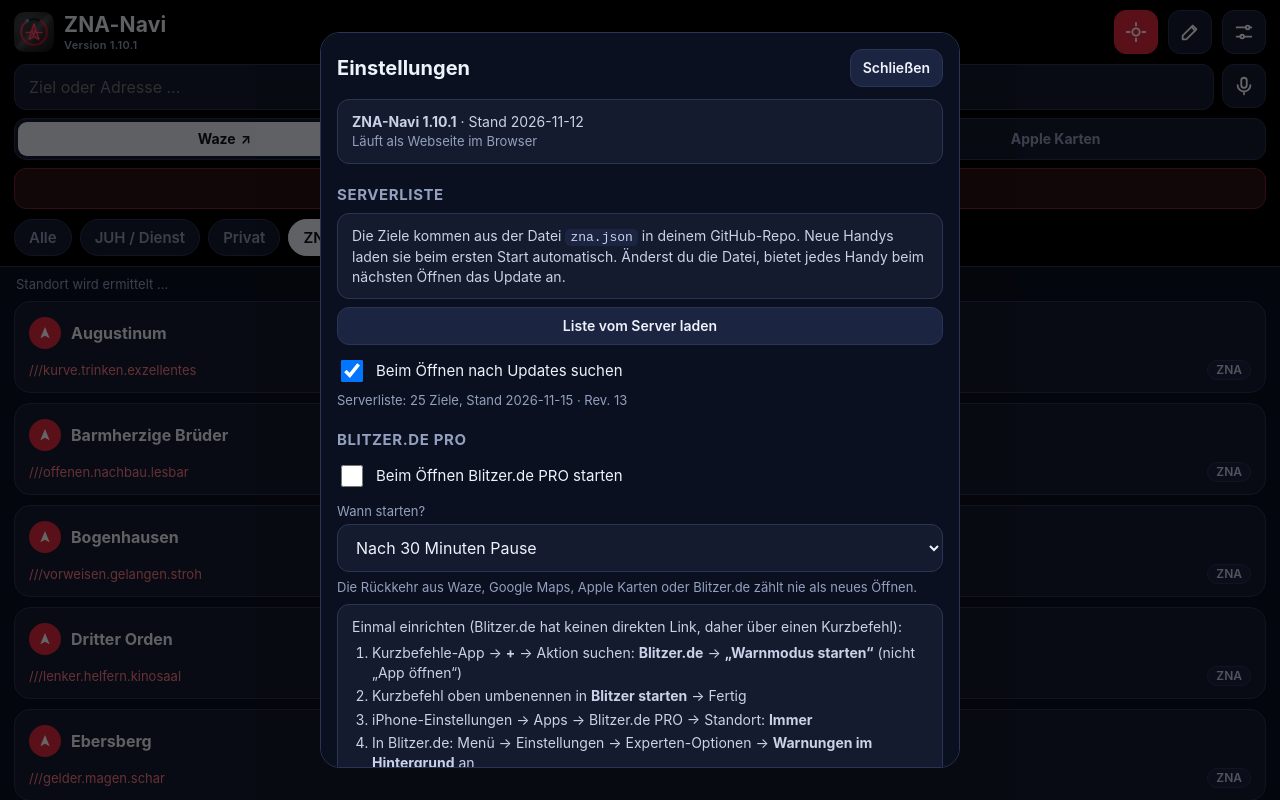
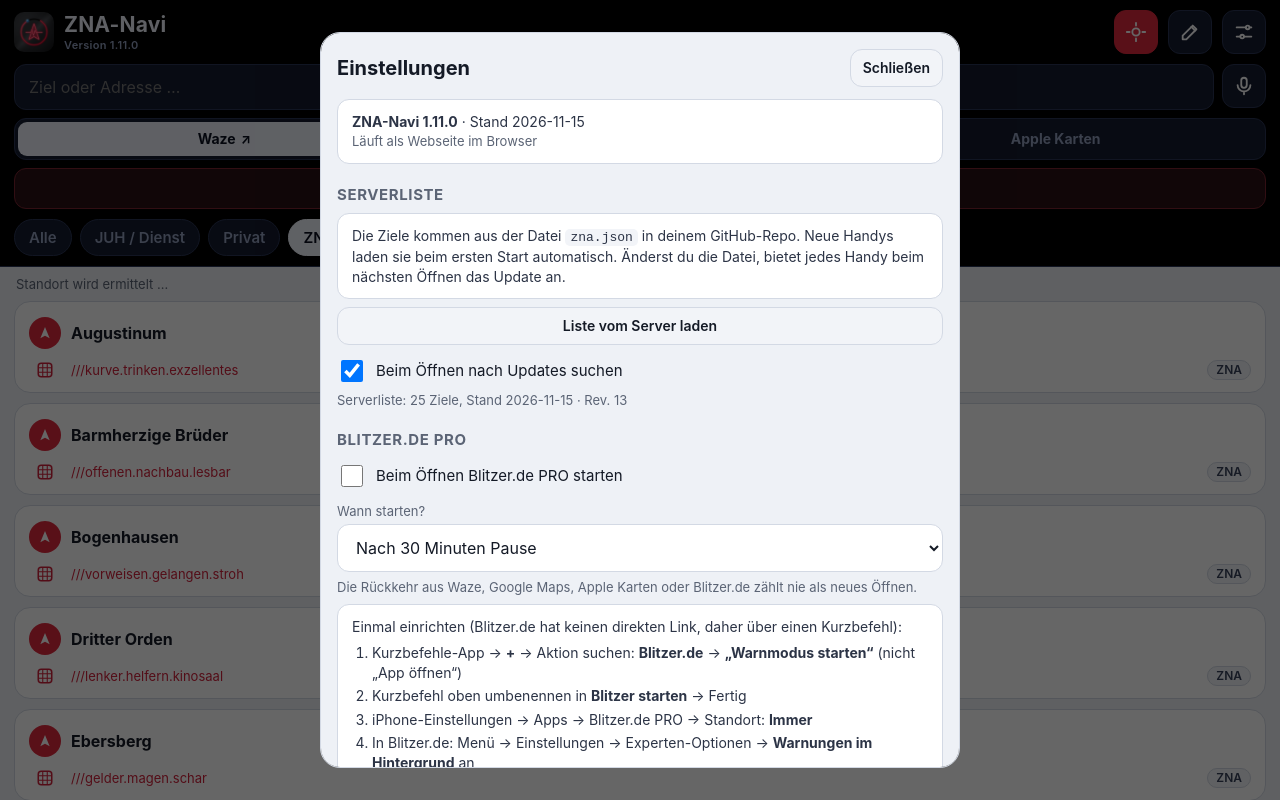
Before and after one commit to Jobacke/ZNA-Navi, a plain HTML site: page index.html in a window 1280 px wide. Both pictures are taken after a click on the button 1244 px from the left and 32 px from the top of the page. Drawn offline with Linux system fonts and the light colour scheme.

Commit message:
v1.11.0: Farbschema Hell/Dunkel/Automatisch, Rastersymbol vor 3-Wort-Adresse
Co-Authored-By: Claude Opus 5.5 <noreply@anthropic.com>
Claude-Session: https://claude.ai/code/session_01RacYTfZxcV9aPhZxPKxDMe

```diff
--- a/index.html
+++ b/index.html
@@ -18,7 +18,21 @@
     --bg:#0b1020; --panel:#141b2f; --panel2:#1b2440; --line:#2a3555;
     --text:#eef2fb; --muted:#93a0bf; --accent:#e0283c;
     --ok:#2ec27e; --warn:#f5a623; --blue:#33ccff; --addr:#1f6feb;
+    --w3w:#ff7a85; --gtag:#c9d2e8; --help:#c9d2e8; --warnbg:#3a2a08; --warntext:#ffd58a; --infobg:#0f2c4a; --infotext:#bfe3ff;
+    --dangertext:#ff8a95; --dangerline:#7a2430; --toastbg:#eef2fb; --toasttext:#0b1020; --wazego:#2a3555;
+    color-scheme:dark;
     --r:16px;
+  }
+  /* Heller Modus: Inhalt hell, Kopfbereich bleibt dunkel (passt zur Statusleiste des iPhones) */
+  html[data-theme="light"]{
+    --bg:#eef1f6; --panel:#ffffff; --panel2:#f2f4f8; --line:#d3d9e4; --text:#141a26; --muted:#5b6475;
+    --ok:#0f8a5c; --warn:#a86400; --blue:#0a6fb0; --w3w:#d1203a; --gtag:#36405a; --help:#2c3446;
+    --warnbg:#fff3d6; --warntext:#6b4400; --infobg:#e3f0fc; --infotext:#0b3a63; --dangertext:#c0283b; --dangerline:#e7a3ac;
+    --toastbg:#1b2233; --toasttext:#ffffff; --wazego:#7b8496; color-scheme:light;
+  }
+  html[data-theme="light"] header{
+    --bg:#0b1020; --panel:#141b2f; --panel2:#1b2440; --line:#2a3555; --text:#eef2fb; --muted:#93a0bf;
+    --infobg:#0f2c4a; --infotext:#bfe3ff; --dangertext:#ff8a95; --dangerline:#7a2430; color-scheme:dark;
   }
   *{box-sizing:border-box;-webkit-tap-highlight-color:transparent}
   html,body{margin:0;background:var(--bg);color:var(--text);
@@ -34,7 +48,7 @@
   :root{--sat:env(safe-area-inset-top)}
   /* Kopf in Schwarz = gleiche Farbe wie die iOS-Statusleiste, kein sichtbarer Rand */
   html{background:#000}
-  header{position:relative;flex:none;z-index:10;background:#000;
+  header{position:relative;flex:none;z-index:10;background:#000;color:var(--text);
     padding:calc(var(--sat) + 10px) clamp(10px,3.5vw,14px) 10px;border-bottom:1px solid var(--line);min-width:0;max-width:100%}
   .bar{display:flex;align-items:center;gap:clamp(6px,2.4vw,10px);min-width:0}
   .bar > *{min-width:0}
@@ -66,13 +80,13 @@
   .navsel button.on{background:var(--text);color:var(--bg)}
   .navsel button .op{display:none;margin-left:5px;font-size:13px}
   .navsel button.on .op{display:inline}
-  .michint{margin-top:8px;padding:9px 12px;border-radius:10px;background:#0f2c4a;color:#bfe3ff;font-size:14px}
+  .michint{margin-top:8px;padding:9px 12px;border-radius:10px;background:var(--infobg);color:var(--infotext);font-size:14px}
   #btnMic.on{background:var(--addr);border-color:var(--addr);animation:pulse 1.2s infinite}
   @keyframes pulse{50%{opacity:.6}}
 
   .status{padding:8px 16px 0;color:var(--muted);font-size:13px;min-height:22px}
-  .banner{margin:10px 14px 0;padding:10px 12px;border-radius:12px;background:#3a2a08;color:#ffd58a;font-size:14px}
-  .banner.info{background:#0f2c4a;color:#bfe3ff}
+  .banner{margin:10px 14px 0;padding:10px 12px;border-radius:12px;background:var(--warnbg);color:var(--warntext);font-size:14px}
+  .banner.info{background:var(--infobg);color:var(--infotext)}
   .banner .row{margin-top:8px}
 
   main{padding:8px clamp(10px,3.5vw,14px);min-width:0;display:grid;gap:10px}
@@ -87,13 +101,16 @@
   .tile .name{grid-column:2;grid-row:1;font-size:16px;font-weight:700;line-height:1.25;overflow:hidden;
     display:-webkit-box;-webkit-line-clamp:2;-webkit-box-orient:vertical;overflow-wrap:anywhere}
   .tile .side{grid-column:3;grid-row:1;justify-self:end;white-space:nowrap}
+  .tile .ico2{grid-column:1;grid-row:2;justify-self:center;display:grid;place-items:center;width:20px;height:20px;color:var(--w3w)}
+  .tile .ico2 svg{width:18px;height:18px}
   .tile .meta{grid-column:1 / span 2;grid-row:2;display:flex;align-items:center;gap:8px;min-width:0;overflow:hidden;white-space:nowrap;color:var(--muted);font-size:13px;line-height:20px}
   .tile .side2{grid-column:3;grid-row:2;justify-self:end;white-space:nowrap;display:flex;align-items:center}
+  .tile .ico2 + .meta{grid-column:2}
   .tile .meta .w3w{flex:0 1 auto;min-width:0;overflow:hidden;text-overflow:ellipsis}
   .tile .meta .info{flex:1 1 0;min-width:0;overflow:hidden;text-overflow:ellipsis}
   .tile .meta .w3w + .info::before{content:"· "}
-  .tile .w3w{color:#ff7a85}
-  .tile .gtag{font-size:12px;font-weight:600;color:#c9d2e8;border:1px solid var(--line);background:var(--panel2);border-radius:999px;padding:0 8px;line-height:18px}
+  .tile .w3w{color:var(--w3w)}
+  .tile .gtag{font-size:12px;font-weight:600;color:var(--gtag);border:1px solid var(--line);background:var(--panel2);border-radius:999px;padding:0 8px;line-height:18px}
   .tile .dist{color:var(--ok);font-weight:700;font-size:14px}
   .tile .warn{color:var(--warn)}
   .tile.top{border-color:var(--ok);box-shadow:0 0 0 1px var(--ok) inset}
@@ -101,7 +118,7 @@
   .tile.missing{opacity:.75;border-style:dashed}
   .tile.missing .go{background:#555d75}
   .tile.addr .go{background:var(--addr)}
-  .tile.waze .go{background:#2a3555}
+  .tile.waze .go{background:var(--wazego)}
   .tile .save{width:30px;height:28px;font-size:16px;border-radius:10px;border:1px solid var(--line);background:var(--panel2);display:grid;place-items:center;color:var(--muted);font-size:19px}
   .editing .tile .go{background:var(--panel2);border:1px solid var(--line)}
   .loading{color:var(--muted);font-size:14px;padding:6px 4px}
@@ -115,7 +132,7 @@
     padding:14px 20px;border-radius:999px;border:0;background:var(--accent);color:#fff;font-weight:700;box-shadow:0 8px 24px rgba(0,0,0,.45);cursor:pointer;display:none}
   .editing .fab{display:block}
   .endbtn{display:flex;align-items:center;justify-content:center;gap:8px;width:100%;margin-top:8px;padding:9px 12px;border-radius:12px;
-    border:1px solid #7a2430;background:#2a0f14;color:#ff8a95;font-weight:700;font-size:15px;cursor:pointer;text-decoration:none}
+    border:1px solid var(--dangerline);background:#2a0f14;color:var(--dangertext);font-weight:700;font-size:15px;cursor:pointer;text-decoration:none}
   .endbtn:active{background:#3d151c}
   .endbtn svg{width:18px;height:18px}
   .endbtn[hidden],.editing .endbtn{display:none}
@@ -123,7 +140,7 @@
   .btn{padding:12px 16px;border-radius:12px;border:1px solid var(--line);background:var(--panel2);cursor:pointer;font-weight:600}
   .btn.primary{background:var(--accent);border-color:var(--accent);color:#fff}
   .btn.ok{background:var(--ok);border-color:var(--ok);color:#04130b}
-  .btn.danger{background:transparent;border-color:#7a2430;color:#ff8a95}
+  .btn.danger{background:transparent;border-color:var(--dangerline);color:var(--dangertext)}
   .btn.small{padding:8px 12px;font-size:14px}
   .btn:disabled{opacity:.5}
   .row{display:flex;gap:8px;flex-wrap:wrap}
@@ -143,7 +160,7 @@
   .field:focus{border-color:var(--blue)}
   textarea.field{min-height:130px;resize:vertical;font-size:14px}
   .hint{font-size:13px;color:var(--muted);margin-top:6px}
-  .help{font-size:14px;color:#c9d2e8;background:var(--panel);border-radius:12px;padding:12px 14px;border:1px solid var(--line)}
+  .help{font-size:14px;color:var(--help);background:var(--panel);border-radius:12px;padding:12px 14px;border:1px solid var(--line)}
   .help ol{margin:6px 0 0;padding-left:20px}.help li{margin:4px 0}
   .help code{background:var(--panel2);padding:1px 5px;border-radius:5px;font-size:13px;word-break:break-all}
   .preview{font-size:14px;margin-top:8px}
@@ -151,7 +168,7 @@
   .tag{display:inline-block;font-size:11px;font-weight:700;padding:1px 7px;border-radius:999px;margin-left:6px;vertical-align:1px}
   .tag.new{background:#173d2a;color:#7ee2a8}.tag.upd{background:#13314a;color:#8fd3ff}.tag.miss{background:#3a2a08;color:#ffd58a}
 
-  .toast{position:fixed;left:50%;bottom:calc(90px + env(safe-area-inset-bottom));transform:translateX(-50%);z-index:30;background:#eef2fb;color:#0b1020;
+  .toast{position:fixed;left:50%;bottom:calc(90px + env(safe-area-inset-bottom));transform:translateX(-50%);z-index:30;background:var(--toastbg);color:var(--toasttext);
     padding:10px 16px;border-radius:12px;font-weight:600;font-size:14px;max-width:90vw;opacity:0;pointer-events:none;transition:opacity .2s}
   .toast.show{opacity:1}
 </style>
@@ -309,6 +326,12 @@
     <div class="hint">Öffnet sich statt der Navi-App eine Webseite, die andere Variante wählen.</div>
 
     <h3>Darstellung</h3>
+    <label for="setTheme">Farbschema</label>
+    <select class="field" id="setTheme">
+      <option value="auto">Automatisch (wie iPhone-Einstellung)</option>
+      <option value="light">Hell</option>
+      <option value="dark">Dunkel</option>
+    </select>
     <label for="setTop">Abstand oben zur Statusleiste (Uhrzeit/Akku)</label>
     <select class="field" id="setTop">
       <option value="auto">Automatisch</option>
@@ -389,13 +412,13 @@
 <script>
 (() => {
 'use strict';
-const APP_VERSION = '1.10.1';
-const APP_DATE = '2026-11-12';
+const APP_VERSION = '1.11.0';
+const APP_DATE = '2026-11-15';
 
 /* ---------- Speicher ---------- */
 const KEY = 'zna-navi-v1';
 let canStore = true;
-const DEFAULTS = { topPad:'auto', blz:{ on:false, name:'Blitzer starten', gap:30, end:true, endName:'Blitzer Ruhe' }, lastUse:0, linkMode:'auto', navApp:'waze', sort:'usage', autoNear:false, autoSrv:true, w3wKey:'', group:'ZNA', serverSeen:'', snap:null,
+const DEFAULTS = { theme:'auto', topPad:'auto', blz:{ on:false, name:'Blitzer starten', gap:30, end:true, endName:'Blitzer Ruhe' }, lastUse:0, linkMode:'auto', navApp:'waze', sort:'usage', autoNear:false, autoSrv:true, w3wKey:'', group:'ZNA', serverSeen:'', snap:null,
   gh:{ token:'', repo:'Jobacke/ZNA-Navi', path:'zna.json', branch:'main', auto:true } };
 let state = { items:[], settings:{...DEFAULTS} };
 function load(){
@@ -613,6 +636,8 @@ function groups(){
 }
 const ICON_ARROW = '<svg viewBox="0 0 24 24"><path d="M12 3l7 17-7-4-7 4z" fill="#fff"/></svg>';
 const ICON_PEN = '<svg viewBox="0 0 24 24" fill="none" stroke="#fff" stroke-width="2" stroke-linecap="round" stroke-linejoin="round"><path d="M4 20h4L19 9l-4-4L4 16z"/></svg>';
+// Neutrales Rastersymbol für die 3-Wort-Adresse (bewusst nicht das what3words-Logo)
+const ICON_GRID = '<svg viewBox="0 0 24 24" fill="none" stroke="currentColor" stroke-width="2" stroke-linejoin="round"><rect x="3" y="3" width="18" height="18" rx="4"/><path d="M9 3v18M15 3v18M3 9h18M3 15h18" stroke-width="1.4"/></svg>';
 const ICON_SEARCH = '<svg viewBox="0 0 24 24" fill="none" stroke="#fff" stroke-width="2.2" stroke-linecap="round"><circle cx="11" cy="11" r="6"/><path d="M16 16l4 4"/></svg>';
 
 function tileHTML(t){
@@ -620,7 +645,7 @@ function tileHTML(t){
     <div class="go">${t.icon}</div>
     <div class="name">${esc(t.name)}</div>
     <div class="side">${t.dist ? `<span class="dist">${t.dist}</span>` : ''}</div>
-    <div class="meta">${t.meta || ''}</div>
+    ${t.icon2 ? `<div class="ico2" aria-hidden="true">${t.icon2}</div>` : ''}<div class="meta">${t.meta || ''}</div>
     <div class="side2">${t.right || ''}</div></a>`;
 }
 function render(){
@@ -684,7 +709,7 @@ function render(){
         (i.note ? `<span class="info">${esc(i.note)}</span>` : '');
       return tileHTML({ cls: (top ? ' top' : '') + (ok ? '' : ' missing'), href: ok && !editing ? navUrl(i) : '#', attrs: `data-id="${esc(i.id)}"`,
         icon: editing || !ok ? ICON_PEN : ICON_ARROW, name: i.name, title: [i.name, i.group, info].filter(Boolean).join(' – '),
-        dist: (i._d != null && isFinite(i._d)) ? fmtDist(i._d) : '', meta, right: `<span class="gtag">${esc(i.group||'ZNA')}</span>` });
+        icon2: (ok && i.w3w) ? ICON_GRID : '', dist: (i._d != null && isFinite(i._d)) ? fmtDist(i._d) : '', meta, right: `<span class="gtag">${esc(i.group||'ZNA')}</span>` });
     }).join('');
   }
 
@@ -1208,6 +1233,7 @@ function openSettings(){
   $('#setLink').value = state.settings.linkMode;
   $('#setSort').value = state.settings.sort;
   $('#setTop').value = state.settings.topPad || 'auto';
+  $('#setTheme').value = state.settings.theme || 'auto';
   $('#setMic').value = state.settings.micMode || 'auto';
   $('#micSc').value = state.settings.micSc || '';
   $('#micScName').textContent = state.settings.micSc || 'ZNA Sprache';
@@ -1228,6 +1254,7 @@ function openSettings(){
 $('#setLink').onchange = e => { state.settings.linkMode = e.target.value; save(); render(); };
 $('#setMic').onchange = e => { state.settings.micMode = e.target.value; state.settings.srFailed = false; save(); };
 $('#micSc').onchange = e => { state.settings.micSc = e.target.value.trim(); $('#micScName').textContent = state.settings.micSc || 'ZNA Sprache'; save(); };
+$('#setTheme').onchange = e => { state.settings.theme = e.target.value; save(); applyTheme(); };
 $('#setTop').onchange = e => { state.settings.topPad = e.target.value; save(); fitHeader(); };
 $('#setSort').onchange = e => { state.settings.sort = e.target.value; save(); render(); };
 $('#setAutoSrv').onchange = e => { state.settings.autoSrv = e.target.checked; save(); };
@@ -1368,6 +1395,15 @@ function blzStateText(){
   return mins ? `Nächster Autostart frühestens nach ${mins} Min. Pause.` : 'Startet beim nächsten Öffnen.';
 }
 
+/* ---------- Farbschema ---------- */
+const mqLight = window.matchMedia ? matchMedia('(prefers-color-scheme: light)') : null;
+function applyTheme(){
+  const t = state.settings.theme || 'auto';
+  const mode = t === 'auto' ? (mqLight && mqLight.matches ? 'light' : 'dark') : t;
+  document.documentElement.dataset.theme = mode;
+}
+if(mqLight){ try{ mqLight.addEventListener('change', applyTheme); }catch(e){ try{ mqLight.addListener(applyTheme); }catch(e2){} } }
+
 /* ---------- Kopfzeile ---------- */
 // Manche iPhones melden im Vollbild keinen Abstand zur Statusleiste – dann selbst einen setzen
 function fitHeader(){
@@ -1387,6 +1423,7 @@ setTimeout(fitHeader, 500);
 
 /* ---------- Start ---------- */
 load();
+applyTheme();
 showVersion();
 fitHeader();
 updSync();
--- a/sw.js
+++ b/sw.js
@@ -1,5 +1,5 @@
 // ZNA-Navi Service Worker – App startet auch ohne Netz
-const CACHE = 'zna-navi-1.10.1'; // bei jeder neuen Version anpassen
+const CACHE = 'zna-navi-1.11.0'; // bei jeder neuen Version anpassen
 const FILES = ['./', './index.html', './version.json', './manifest.webmanifest', './icon-np-192.png', './icon-np-512.png', './apple-touch-icon-np.png', './favicon-np-64.png'];
 
 self.addEventListener('install', e => {
--- a/version.json
+++ b/version.json
@@ -1,5 +1,5 @@
 {
-  "version": "1.10.1",
+  "version": "1.11.0",
   "date": "2026-11-15",
-  "notes": "Kachel: kleinerer Pfeil, what3words unten links, Gruppe unter der Entfernung"
+  "notes": "Hell/Dunkel/Automatisch; Rastersymbol vor der 3-Wort-Adresse"
 }
```
Also changed, not shown: 1 other file.
